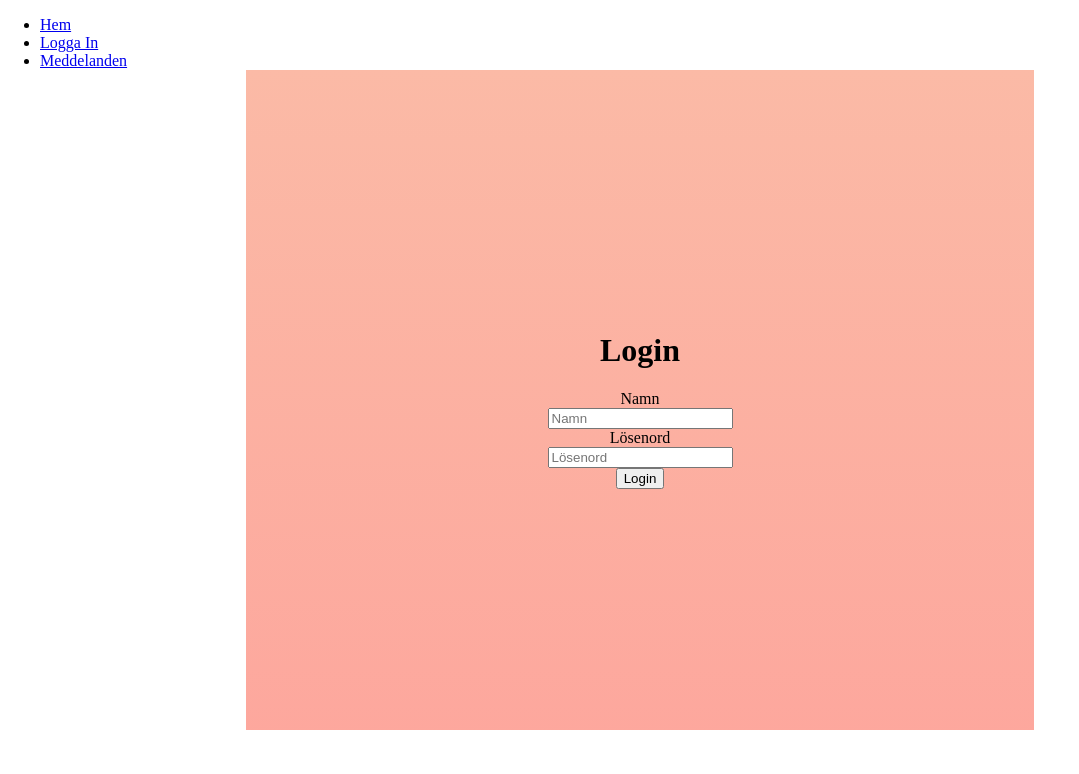
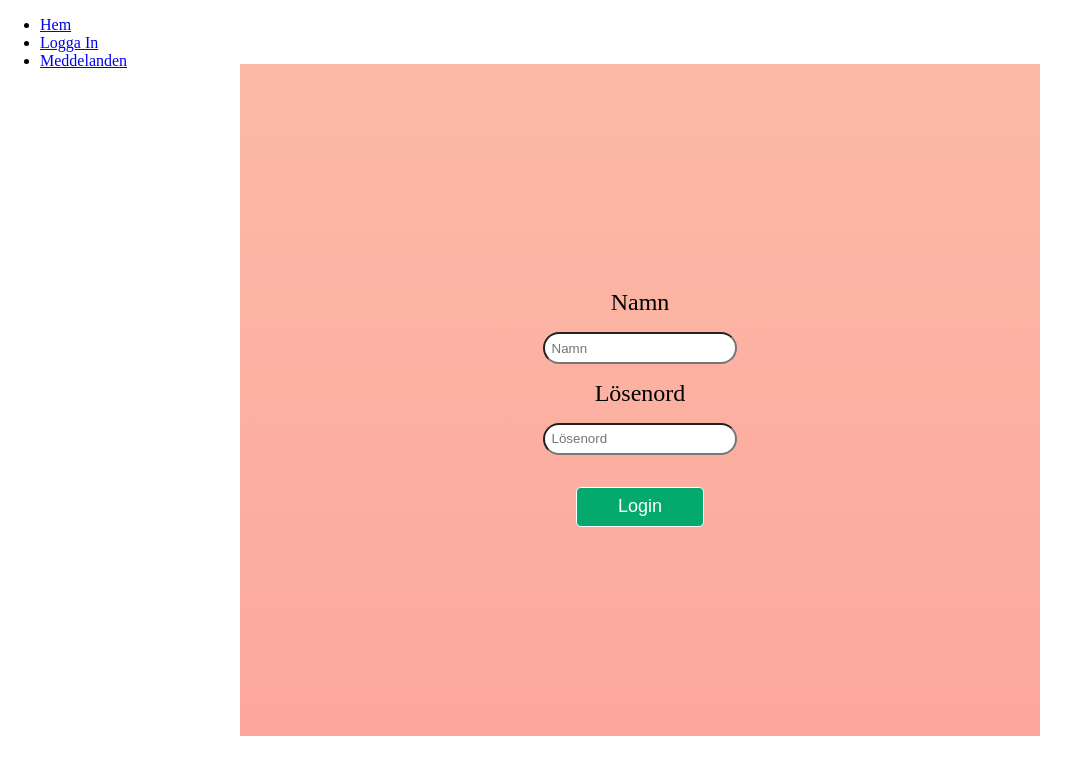
Before and after one commit to MartinEmson/FullstackG3, a React (Create React App) app in the folder frontend/: page /login in a window 1280 px wide. Shown: the top 774 px of the page, without its empty margins (0-1079 px from the left). Built offline with nearby package versions, Linux system fonts and the light colour scheme.

Commit message:
Updated style on login

```diff
--- a/frontend/src/pages/HomePage.js
+++ b/frontend/src/pages/HomePage.js
@@ -1,6 +1,9 @@
 function HomePage() {
     return (
-        <h1>Hem</h1>
+        <>
+            <h1>Välkommen till ChatITHS</h1><br />
+            <p>Ett chat forum utvecklat av Grupp 3</p>
+        </>
     )
 }
 
--- a/frontend/src/pages/Login.js
+++ b/frontend/src/pages/Login.js
@@ -30,24 +30,23 @@ const Login = () => {
     return (
         <>
             <Main>
-                <h1>Login</h1>
-                <label>Namn</label>
-                <input
+                <Label>Namn</Label>
+                <Input
                     type="text"
                     placeholder="Namn"
                     onChange={(e) => {
                         setFirstname(e.target.value)
                     }}
                 />
-                <label>Lösenord</label>
-                <input
+                <Label>Lösenord</Label>
+                <Input
                     type="password"
                     placeholder="Lösenord"
                     onChange={(e) => {
                         setPassword(e.target.value)
                     }}
                 />
-                <button onClick={login}>Login</button>
+                <Button onClick={login}>Login</Button>
             </Main>
         </>
     )
@@ -63,7 +62,7 @@ const Main = styled.div`
     top: 50%;
     left: 50%;
     transform: translate(-50%, -50%);
-    padding: 10px;
+    padding: 1rem;
     display: flex;
     flex-direction: column;
     align-items: center;
@@ -74,3 +73,23 @@ const Main = styled.div`
         rgba(255, 0, 0, 0.42) 202.92%
     );
 `
+const Label = styled.label `
+    font-size: 1.5rem;
+    margin: 1rem;
+`
+const Input = styled.input `
+    padding: 0.4rem;
+    border-radius: 20px;
+`
+const Button = styled.button `
+    margin-top: 2rem;
+    background: #04AA6D;
+    height: 2.5rem;
+    width: 8rem;
+    border-radius: 0.3rem;
+    border: 1.5px solid white;
+    color: white;
+    font-size: large;
+    text-align: center;
+    cursor: pointer;
+`
```
